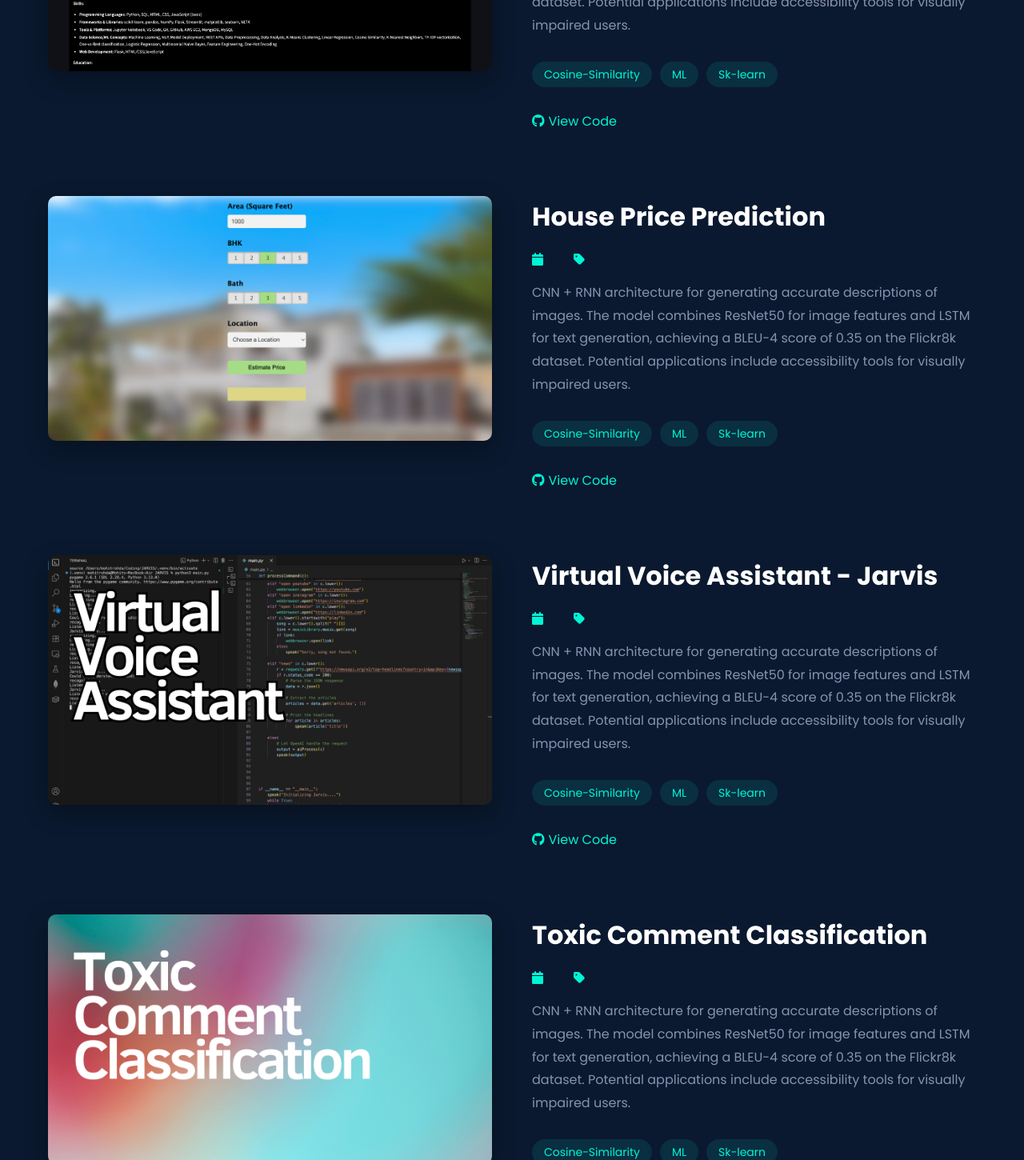
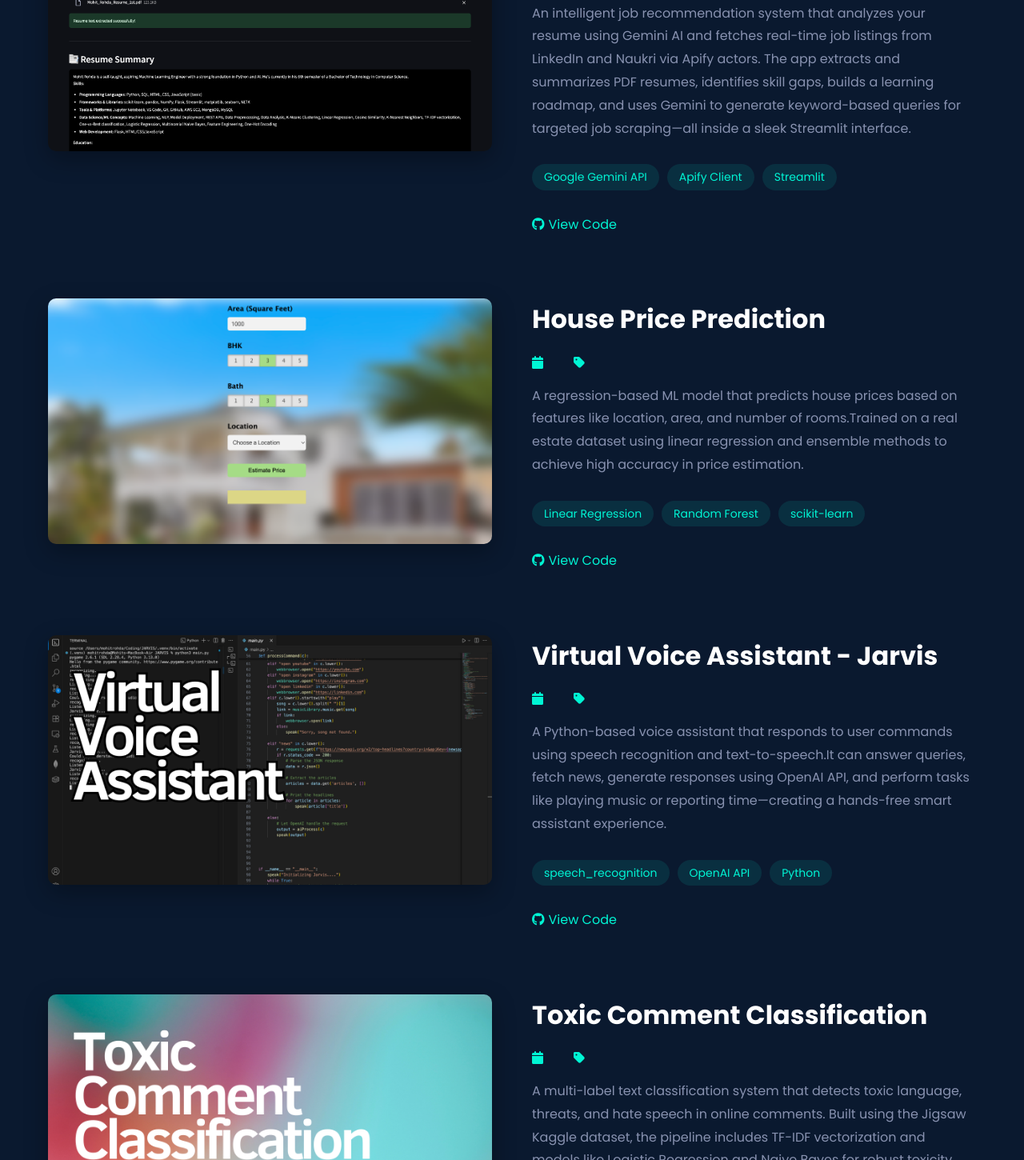
Before and after one commit to mohitrohda/Portfolio, a plain HTML site: page projects.html in a window 1280 px wide. Shown: the part 2598-4048 px from the top of the page at 80% size. Drawn offline with Linux system fonts and the light colour scheme.

Commit message:
Updated Project discription

```diff
--- a/projects.html
+++ b/projects.html
@@ -267,12 +267,13 @@
                         </div>
                     </div>
                     <p class="project-description">
-                        CNN + RNN architecture for generating accurate descriptions of images. The model combines ResNet50 for image features and LSTM for text generation, achieving a BLEU-4 score of 0.35 on the Flickr8k dataset. Potential applications include accessibility tools for visually impaired users.
+                        An deep learning model that generates human-like captions for images by understanding visual content.The system uses a CNN (ResNet) for feature extraction and an LSTM-based decoder with attention mechanism for natural language generation. Trained on the MS COCO dataset with over 80,000 images and corresponding captions, it helps in tasks like accessibility, content automation, and image indexing.
                     </p>
                     <div class="project-tech">
-                        <span class="tech-tag">CNN</span>
-                        <span class="tech-tag">RNN</span>
-                        <span class="tech-tag">NLP</span>
+
+                        <span class="tech-tag">CNN + LSTM</span>
+                        <span class="tech-tag">MS COCO Dataset</span>
+                        <span class="tech-tag">Attention Mechanism</span>
                         <span class="tech-tag">TensorFlow</span>
                     </div>
                     <div class="project-links">
@@ -300,12 +301,13 @@
                         </div>
                     </div>
                     <p class="project-description">
-                        CNN + RNN architecture for generating accurate descriptions of images. The model combines ResNet50 for image features and LSTM for text generation, achieving a BLEU-4 score of 0.35 on the Flickr8k dataset. Potential applications include accessibility tools for visually impaired users.
+                        A content-based recommender that suggests similar movies using cosine similarity on feature-engineered metadata. Built with a dataset of 10,000+ movies, the system uses scikit-learn's cosine_similarity to calculate similarity scores and return the top 5 closest matches. The app is deployed using Streamlit for a fast and intuitive user experience.
                     </p>
                     <div class="project-tech">
                         <span class="tech-tag">Cosine-Similarity</span>
                         <span class="tech-tag">ML</span>
-                        <span class="tech-tag">Sk-learn</span>
+                        <span class="tech-tag">scikit-learn</span>
+
                         <!-- <span class="tech-tag">TensorFlow</span> -->
                     </div>
                     <div class="project-links">
@@ -333,12 +335,14 @@
                         </div>
                     </div>
                     <p class="project-description">
-                        CNN + RNN architecture for generating accurate descriptions of images. The model combines ResNet50 for image features and LSTM for text generation, achieving a BLEU-4 score of 0.35 on the Flickr8k dataset. Potential applications include accessibility tools for visually impaired users.
+                        An intelligent job recommendation system that analyzes your resume using Gemini AI and fetches real-time job listings from LinkedIn and Naukri via Apify actors. The app extracts and summarizes PDF resumes, identifies skill gaps, builds a learning roadmap, and uses Gemini to generate keyword-based queries for targeted job scraping—all inside a sleek Streamlit interface.
+
+
                     </p>
                     <div class="project-tech">
-                        <span class="tech-tag">Cosine-Similarity</span>
-                        <span class="tech-tag">ML</span>
-                        <span class="tech-tag">Sk-learn</span>
+                        <span class="tech-tag">Google Gemini API</span>
+                        <span class="tech-tag">Apify Client</span>
+                        <span class="tech-tag">Streamlit</span>
                         <!-- <span class="tech-tag">TensorFlow</span> -->
                     </div>
                     <div class="project-links">
@@ -366,12 +370,13 @@
                         </div>
                     </div>
                     <p class="project-description">
-                        CNN + RNN architecture for generating accurate descriptions of images. The model combines ResNet50 for image features and LSTM for text generation, achieving a BLEU-4 score of 0.35 on the Flickr8k dataset. Potential applications include accessibility tools for visually impaired users.
+                        A regression-based ML model that predicts house prices based on features like location, area, and number of rooms.Trained on a real estate dataset using linear regression and ensemble methods to achieve high accuracy in price estimation.
                     </p>
                     <div class="project-tech">
-                        <span class="tech-tag">Cosine-Similarity</span>
-                        <span class="tech-tag">ML</span>
-                        <span class="tech-tag">Sk-learn</span>
+                        <span class="tech-tag">Linear Regression</span>
+                        <span class="tech-tag">Random Forest</span>
+                        <span class="tech-tag">scikit-learn
+</span>
                         <!-- <span class="tech-tag">TensorFlow</span> -->
                     </div>
                     <div class="project-links">
@@ -399,12 +404,12 @@
                         </div>
                     </div>
                     <p class="project-description">
-                        CNN + RNN architecture for generating accurate descriptions of images. The model combines ResNet50 for image features and LSTM for text generation, achieving a BLEU-4 score of 0.35 on the Flickr8k dataset. Potential applications include accessibility tools for visually impaired users.
+                        A Python-based voice assistant that responds to user commands using speech recognition and text-to-speech.It can answer queries, fetch news, generate responses using OpenAI API, and perform tasks like playing music or reporting time—creating a hands-free smart assistant experience.
                     </p>
                     <div class="project-tech">
-                        <span class="tech-tag">Cosine-Similarity</span>
-                        <span class="tech-tag">ML</span>
-                        <span class="tech-tag">Sk-learn</span>
+                        <span class="tech-tag">speech_recognition</span>
+                        <span class="tech-tag">OpenAI API</span>
+                        <span class="tech-tag">Python</span>
                         <!-- <span class="tech-tag">TensorFlow</span> -->
                     </div>
                     <div class="project-links">
@@ -432,13 +437,13 @@
                         </div>
                     </div>
                     <p class="project-description">
-                        CNN + RNN architecture for generating accurate descriptions of images. The model combines ResNet50 for image features and LSTM for text generation, achieving a BLEU-4 score of 0.35 on the Flickr8k dataset. Potential applications include accessibility tools for visually impaired users.
-                    </p>
+                        A multi-label text classification system that detects toxic language, threats, and hate speech in online comments. Built using the Jigsaw Kaggle dataset, the pipeline includes TF-IDF vectorization and models like Logistic Regression and Naive Bayes for robust toxicity detection.
                     <div class="project-tech">
-                        <span class="tech-tag">Cosine-Similarity</span>
-                        <span class="tech-tag">ML</span>
-                        <span class="tech-tag">Sk-learn</span>
-                        <!-- <span class="tech-tag">TensorFlow</span> -->
+                        <span class="tech-tag">NLTK</span>
+                        <span class="tech-tag">TF-IDF</span>
+                        <span class="tech-tag">scikit-learn</span>
+                        <span class="tech-tag">MultinomialNB</span>
+                        <span class="tech-tag">Logistic Regression</span>
                     </div>
                     <div class="project-links">
                         <a href="https://github.com/mohitrohda/Toxic_Comment_Classifier" target="_blank"><i class="fab fa-github"></i>View Code</a>
@@ -448,7 +453,7 @@
             </div>
 
             <!-- Project 9 -->
-            <div class="project-detail" data-category="nlp,dl">
+            <div class="project-detail" data-category="">
                 <div class="project-images">
                     <img src="media/Wheather_forcast.png" alt="Weather Forecast" class="main-image">
                 </div>
@@ -465,13 +470,12 @@
                         </div>
                     </div>
                     <p class="project-description">
-                        CNN + RNN architecture for generating accurate descriptions of images. The model combines ResNet50 for image features and LSTM for text generation, achieving a BLEU-4 score of 0.35 on the Flickr8k dataset. Potential applications include accessibility tools for visually impaired users.
-                    </p>
+                        A responsive web application that displays real-time weather data for any city using the OpenWeather API. Built with HTML, CSS, and JavaScript, it shows temperature, humidity, weather conditions, and icons in a clean UI.
                     <div class="project-tech">
-                        <span class="tech-tag">Cosine-Similarity</span>
-                        <span class="tech-tag">ML</span>
-                        <span class="tech-tag">Sk-learn</span>
-                        <!-- <span class="tech-tag">TensorFlow</span> -->
+                        <span class="tech-tag">HTML</span>
+                        <span class="tech-tag">CSS</span>
+                        <span class="tech-tag">JavaScript</span>
+                        <span class="tech-tag">OpenWeather API</span>
                     </div>
                     <div class="project-links">
                         <a href="https://github.com/mohitrohda/Weather-Forcast" target="_blank"><i class="fab fa-github"></i>View Code</a>
```
